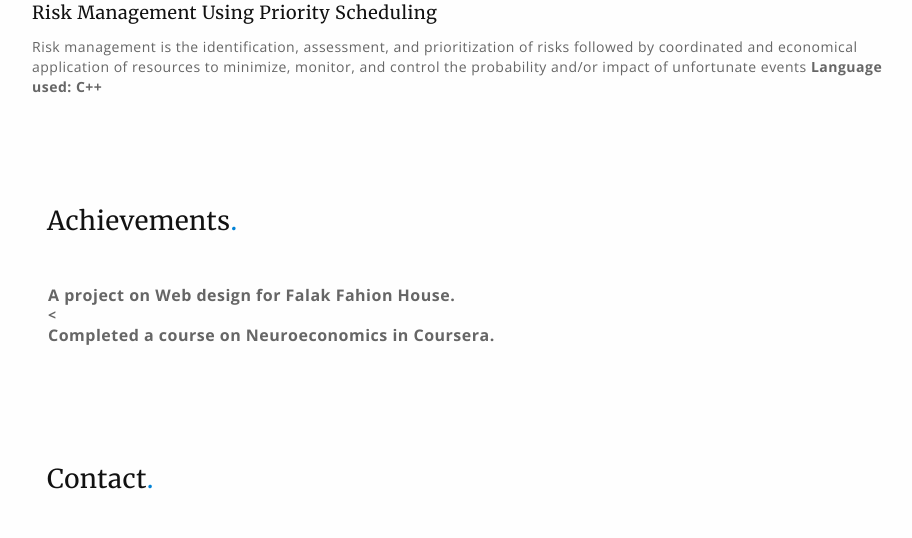
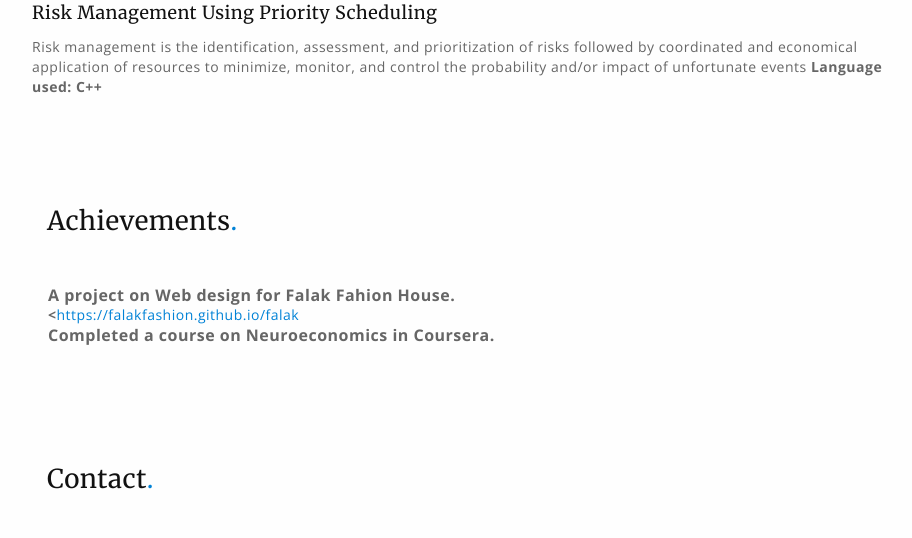
Before and after one commit to Ramyahd98/Ramyahd98.github.io, a plain HTML site: page index.html in a window 1280 px wide. Shown: the part 2766-3304 px from the top of the page, without its empty margins (358-1270 px from the left). Drawn offline with nearby package versions, Linux system fonts and the light colour scheme; files whose address does not match are found by name; a web font is replaced by a local one.

Commit message:
Update index.html

```diff
--- a/index.html
+++ b/index.html
@@ -338,7 +338,7 @@
                 </div>
                     <ul type="bullet">
                         <li><b>A project on Web design for Falak Fahion House.</li>
-                            <<a href="https://falakfashion.github.io/falak"></a>
+                            <<a href="https://falakfashion.github.io/falak">https://falakfashion.github.io/falak</a>
                         <br>
                         <li>Completed a course on Neuroeconomics in Coursera.</li>
                     </ul>
```
